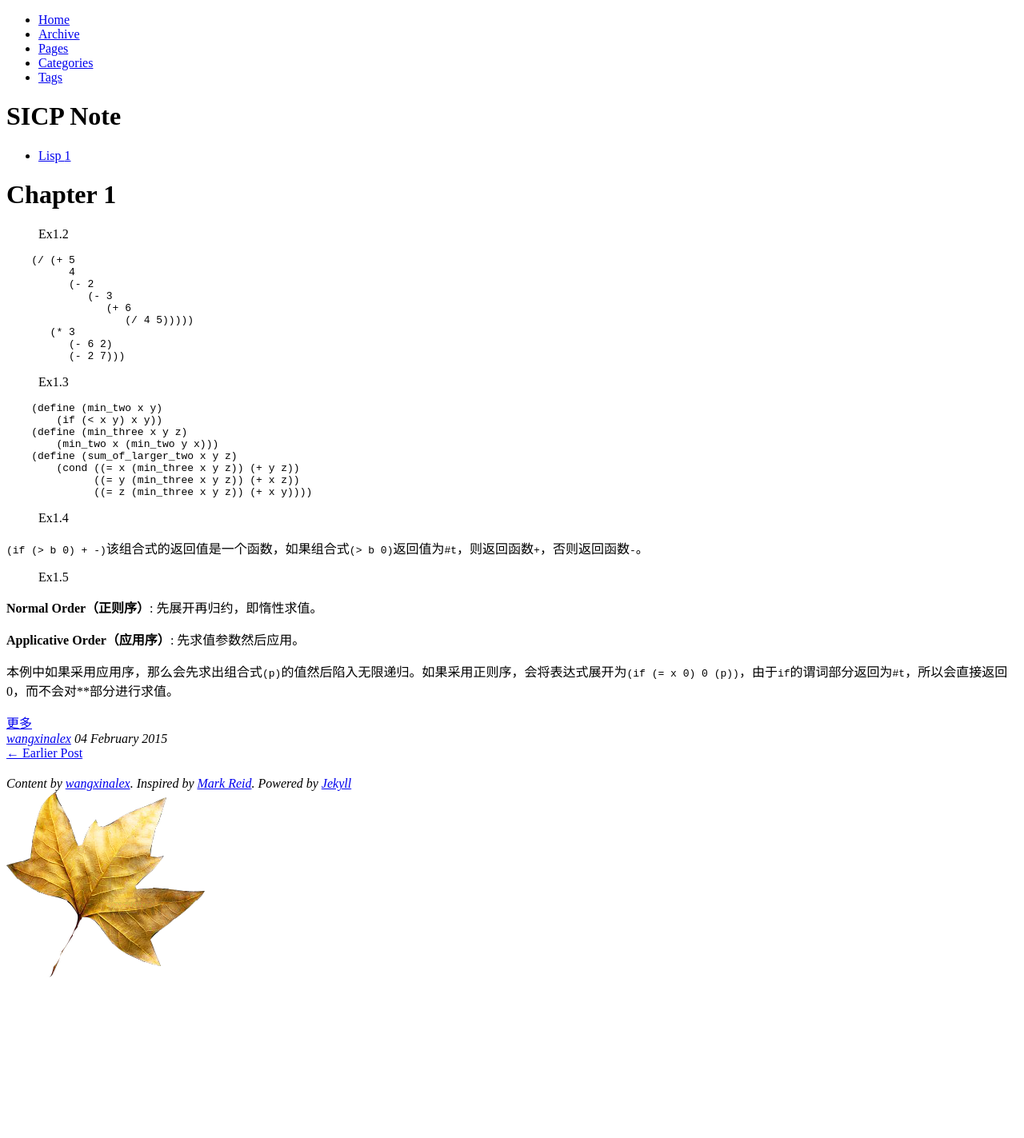
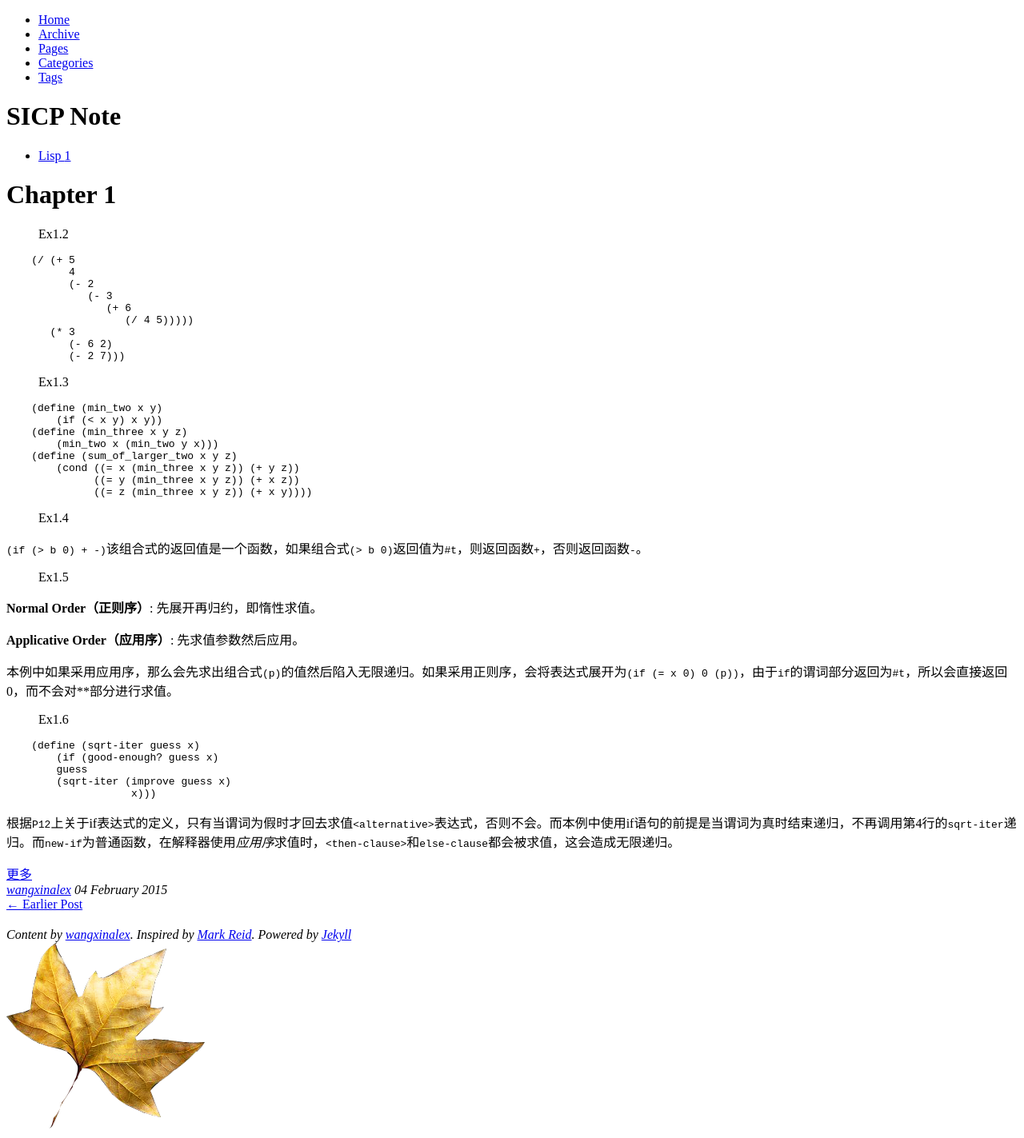
Before and after one commit to wangxinalex/wangxinalex.github.io, a Jekyll site: the page built from _posts/2015-02-04-sicp.md, in a window 1280 px wide. Shown: the whole page at 80% size. Built offline with Jekyll 4.4.1, drawn with Linux system fonts in a browser that asks for light colours; comment, search, counter and statistics services are not loaded; before the commit the page ends 1234 px from its top, so only the background shows below that.

Commit message:
sicp modified

```diff
--- a/_posts/2015-02-04-sicp.md
+++ b/_posts/2015-02-04-sicp.md
@@ -47,3 +47,15 @@ tags: Lisp
 **Applicative Order（应用序）**: 先求值参数然后应用。
 
 本例中如果采用应用序，那么会先求出组合式`(p)`的值然后陷入无限递归。如果采用正则序，会将表达式展开为`(if (= x 0) 0 (p))`，由于`if`的谓词部分返回为`#t`，所以会直接返回0，而不会对*<alternative>*部分进行求值。
+
+> Ex1.6
+
+<pre class="brush:erl; highlight: 4">
+    (define (sqrt-iter guess x)
+        (if (good-enough? guess x)
+        guess
+        (sqrt-iter (improve guess x)
+                    x)))
+</pre>
+
+根据`P12`上关于if表达式的定义，只有当谓词为假时才回去求值`<alternative>`表达式，否则不会。而本例中使用if语句的前提是当谓词为真时结束递归，不再调用第4行的`sqrt-iter`递归。而`new-if`为普通函数，在解释器使用*应用序*求值时，`<then-clause>`和`else-clause`都会被求值，这会造成无限递归。
```
